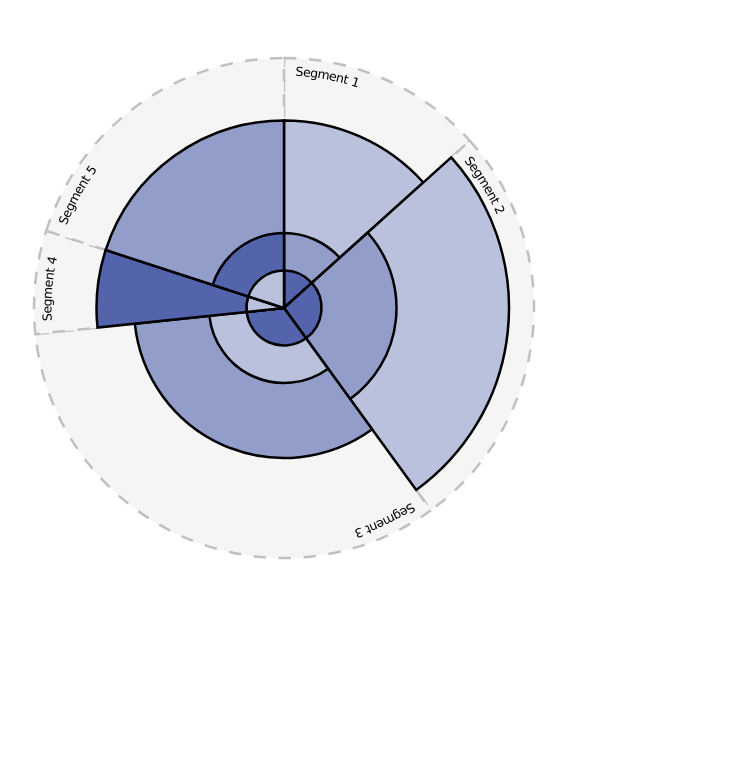
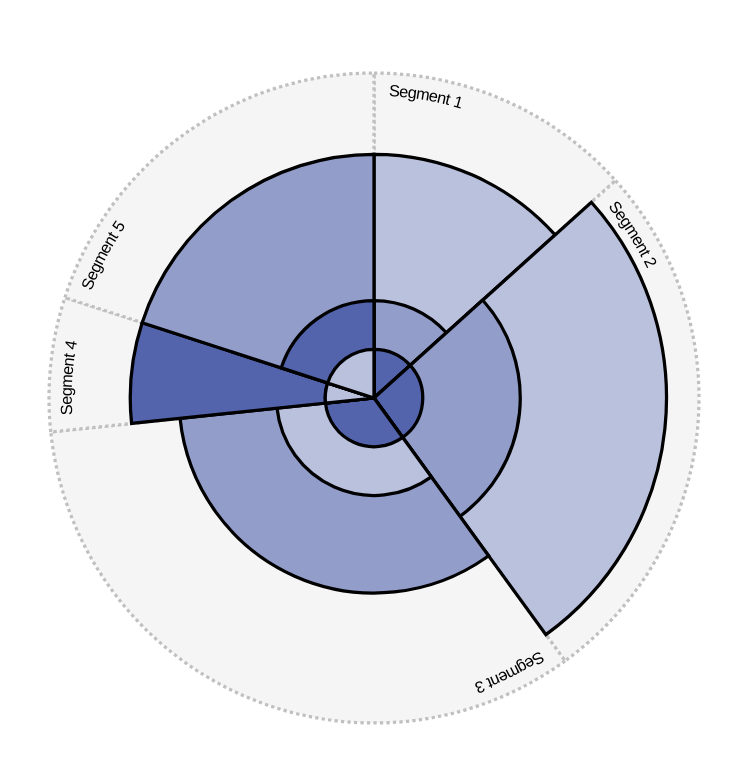
Before and after one commit to SpencerHedger/d3-drag-pie, a plain HTML site: page index.htm in a window 1280 px wide. Shown: the whole page, without its empty margins (24-756 px from the left). Drawn offline with nearby package versions, Linux system fonts and the light colour scheme.

Commit message:
Update font and style

```diff
--- a/index.htm
+++ b/index.htm
@@ -5,12 +5,12 @@
 
         <style>
             body {
-                font-family: verdana;
+                font-family: arial, verdana;
             }
             path.d3dp-segment {
                 fill: whitesmoke;
                 stroke: silver;
-                stroke-dasharray: 5;
+                stroke-dasharray: 1;
             }
             path.d3dp-segment-categories {
                 stroke: black;
@@ -58,6 +58,7 @@
 
                 n1 = dragpie.create({
                     target: document.getElementById('pie'),
+                    size: 650,
                     data: d,
                     categoryColors: ["rgb(186, 193, 221)", "rgb(146, 157, 202)", "rgb(83, 100, 172)"],
                     segmentScaleMaximum: 100,
```
